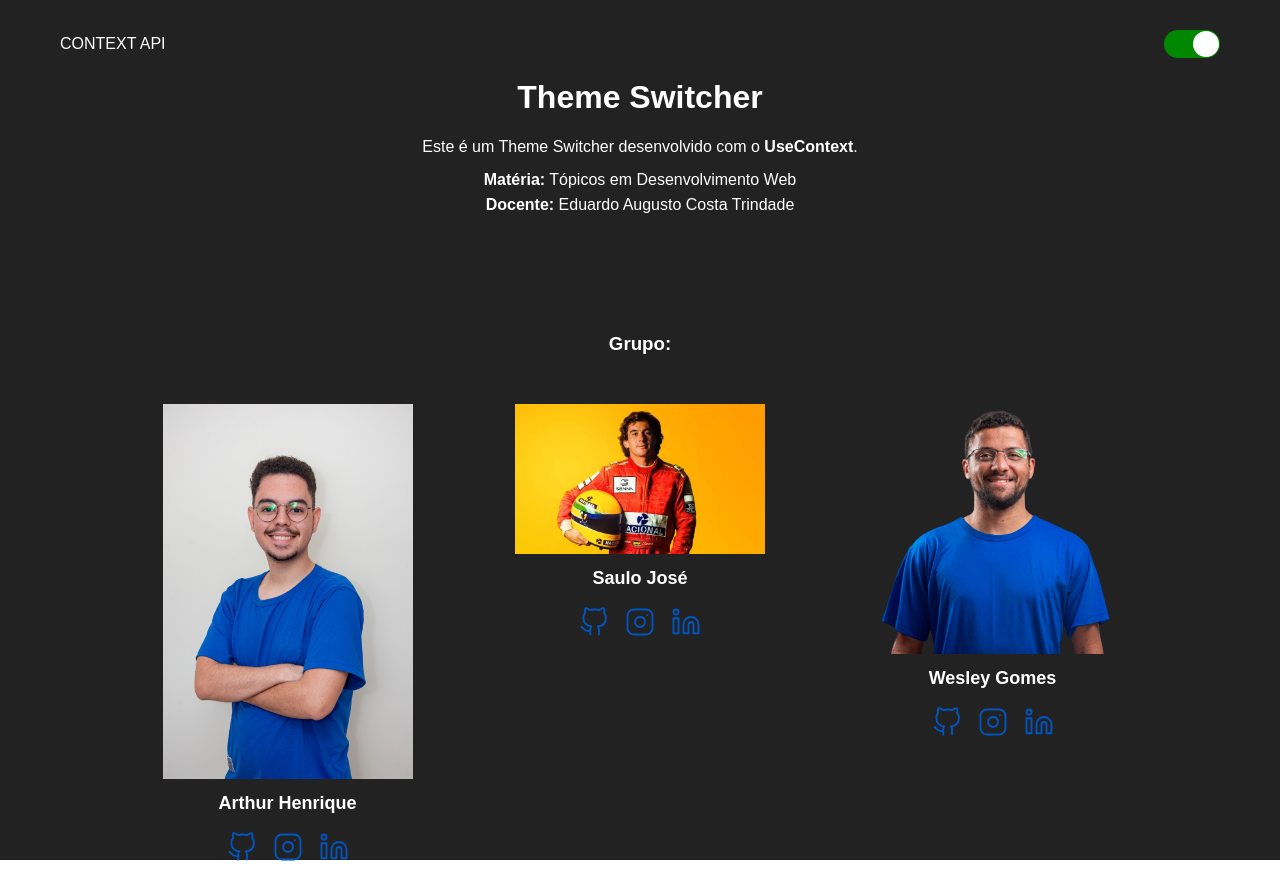
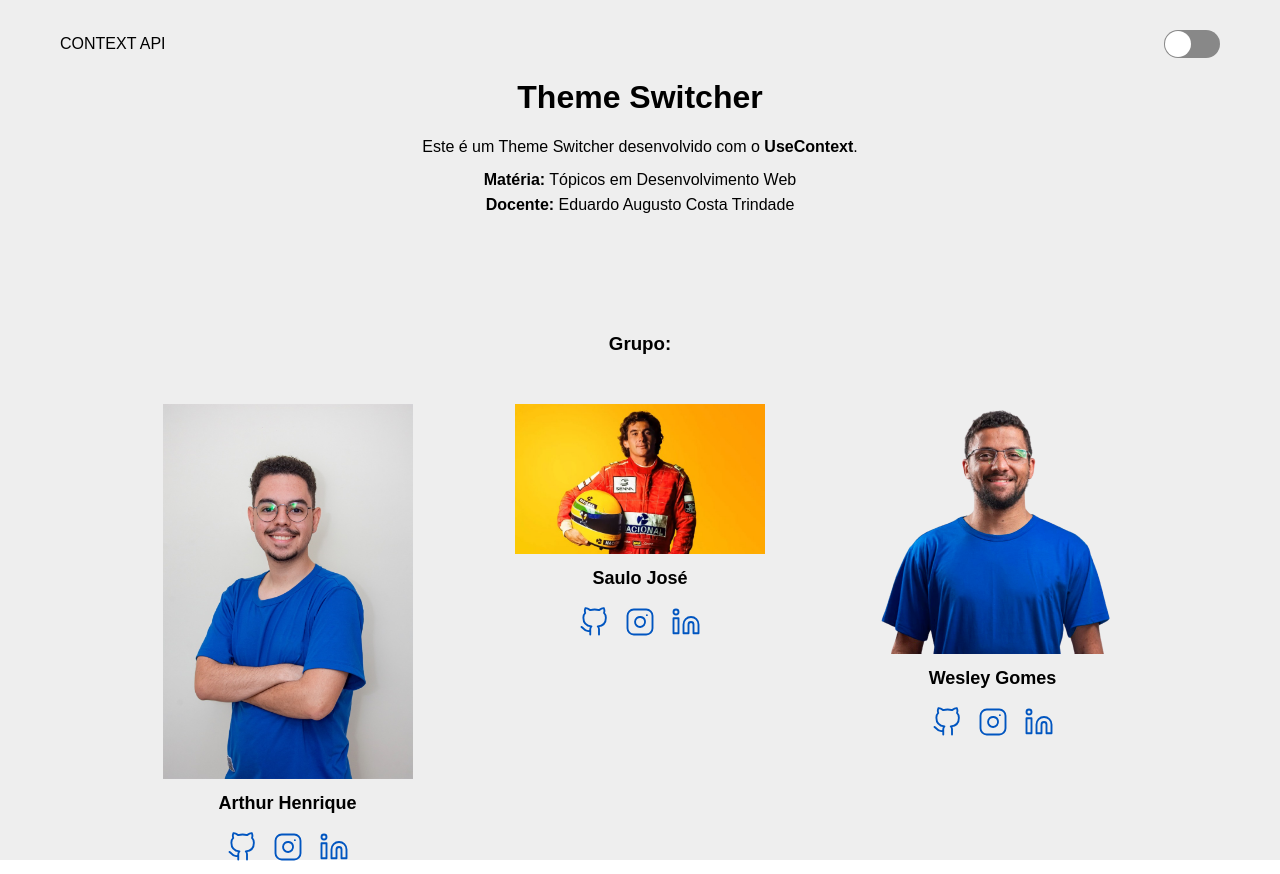
Before and after one commit to aspen646/trabalho-hooks-tdweb, a React (Create React App) app: page / in a window 1280 px wide. Built offline with nearby package versions, Linux system fonts and the light colour scheme.

Commit message:
Adicionado texto alteranativo

```diff
--- a/src/Components/page.js
+++ b/src/Components/page.js
@@ -1,5 +1,5 @@
-import React, { useContext, useState } from 'react';
-import { ThemeContext } from '../context/theme';
+import React, { useContext } from 'react';
+import { ThemeContext, themes } from '../context/theme';
 
 import Switch from "react-switch";
 
@@ -13,22 +13,21 @@ import linkedinIcon from '../assets/linkedin.svg';
 
 
 function Page() {
-  const { theme } = useContext(ThemeContext);
-  const [localTheme, setLocalTheme] = useState(theme.dark);
+  const { theme, setTheme } = useContext(ThemeContext);
 
   function toggleTheme(){
-    setLocalTheme(localTheme == theme.dark ? theme.light : theme.dark);
+    setTheme(theme === themes.dark ? themes.light : themes.dark);
   }
 
   return (
-    <div className="container" style={localTheme}>
+    <div className="container" style={theme}>
       <header>
         <p style={{margin: 0}}>
          CONTEXT API
         </p>
         <Switch
         onChange={toggleTheme}
-        checked={localTheme == theme.dark }
+        checked={theme === themes.dark }
         uncheckedIcon={false}
         checkedIcon={false}
         />
@@ -55,49 +54,49 @@ function Page() {
             </h3>
             <div className="grupo-integrantes-container">
               <div className="integrante">
-                <img src={arthur} className="foto-integrante"/>
+                <img src={arthur} className="foto-integrante" alt="Imagem do Arthur"/>
                 <div className="nome-integrante">Arthur Henrique</div>
                 <div className="redes-sociais">
                   <a href="https://github.com/aspen646">
-                    <img className="icon" src={githubIcon}/>
+                    <img className="icon" src={githubIcon} alt="Imagem do github"/>
                   </a>
                   <a href="https://www.instagram.com/arthurhenrique200/">
-                    <img className="icon" src={instagramIcon}/>
+                    <img className="icon" src={instagramIcon} alt="Imagem do insta"/>
                   </a>
                   <a href="https://www.linkedin.com/in/henrique-arthur/">
-                    <img className="icon" src={linkedinIcon}/>
+                    <img className="icon" src={linkedinIcon} alt="Imagem do linkedin"/>
                   </a>
                 </div>
               </div>
               <div className="integrante">
-              <img src={saulo} className="foto-integrante"/>
+              <img src={saulo} className="foto-integrante" alt="Imagem do Saulo"/>
                 <div className="foto-integrante"></div>
                 <div className="nome-integrante">Saulo José</div>
                 <div className="redes-sociais">
                   <a href="https://github.com/saulojcf">
-                    <img className="icon" src={githubIcon}/>
+                    <img className="icon" src={githubIcon} alt="Imagem do github"/>
                   </a>
                   <a href="https://www.instagram.com/saulo.jcf/">
-                    <img className="icon" src={instagramIcon}/>
+                    <img className="icon" src={instagramIcon} alt="Imagem do insta"/>
                   </a>
                   <a href="https://www.linkedin.com/in/saulofigueiredo/">
-                    <img className="icon" src={linkedinIcon}/>
+                    <img className="icon" src={linkedinIcon} alt="Imagem do linkedin"/>
                   </a>
                 </div>
               </div>
               <div className="integrante">
-              <img src={wesley} className="foto-integrante"/>
+              <img src={wesley} className="foto-integrante" alt="Imagem do Saulo"/>
                 <div className="foto-integrante"></div>
                 <div className="nome-integrante">Wesley Gomes</div>
                 <div className="redes-sociais">
                 <a href="https://github.com/wesley-gomes-sje">
-                    <img className="icon" src={githubIcon}/>
+                    <img className="icon" src={githubIcon} alt="Imagem do github"/>
                   </a>
                   <a href="https://www.instagram.com/wesley.gomes.l/">
-                    <img className="icon" src={instagramIcon}/>
+                    <img className="icon" src={instagramIcon} alt="Imagem do insta"/>
                   </a>
                   <a href="https://www.linkedin.com/in/wesley-gomes-b2bb79205/">
-                    <img className="icon" src={linkedinIcon}/>
+                    <img className="icon" src={linkedinIcon} alt="Imagem do linkedin"/>
                   </a>
                 </div>
               </div>
--- a/src/context/theme.js
+++ b/src/context/theme.js
@@ -2,9 +2,7 @@ import React,{ createContext, useState } from 'react';
 
 export const ThemeContext = createContext();
 
-export default function ThemeProvider({ children }){
-
-  const [theme, setTheme] = useState({
+export const themes = {
   light: {
     color: "#000000",
     background: "#eeeeee",
@@ -17,10 +15,14 @@ export default function ThemeProvider({ children }){
     margin: "0px",
     padding: "0px",
   }
-  });
+};
+
+export default function ThemeProvider({ children }){
+
+  const [theme, setTheme] = useState(themes.light);
 
   return(
-    <ThemeContext.Provider value={{ theme }}>
+    <ThemeContext.Provider value={{ theme, setTheme }}>
       {children}
     </ThemeContext.Provider>
   )
```
Also changed, not shown: 1 other file (tests, documents, lock files or other folders). Lines whose indentation alone changed are shown as unchanged.
